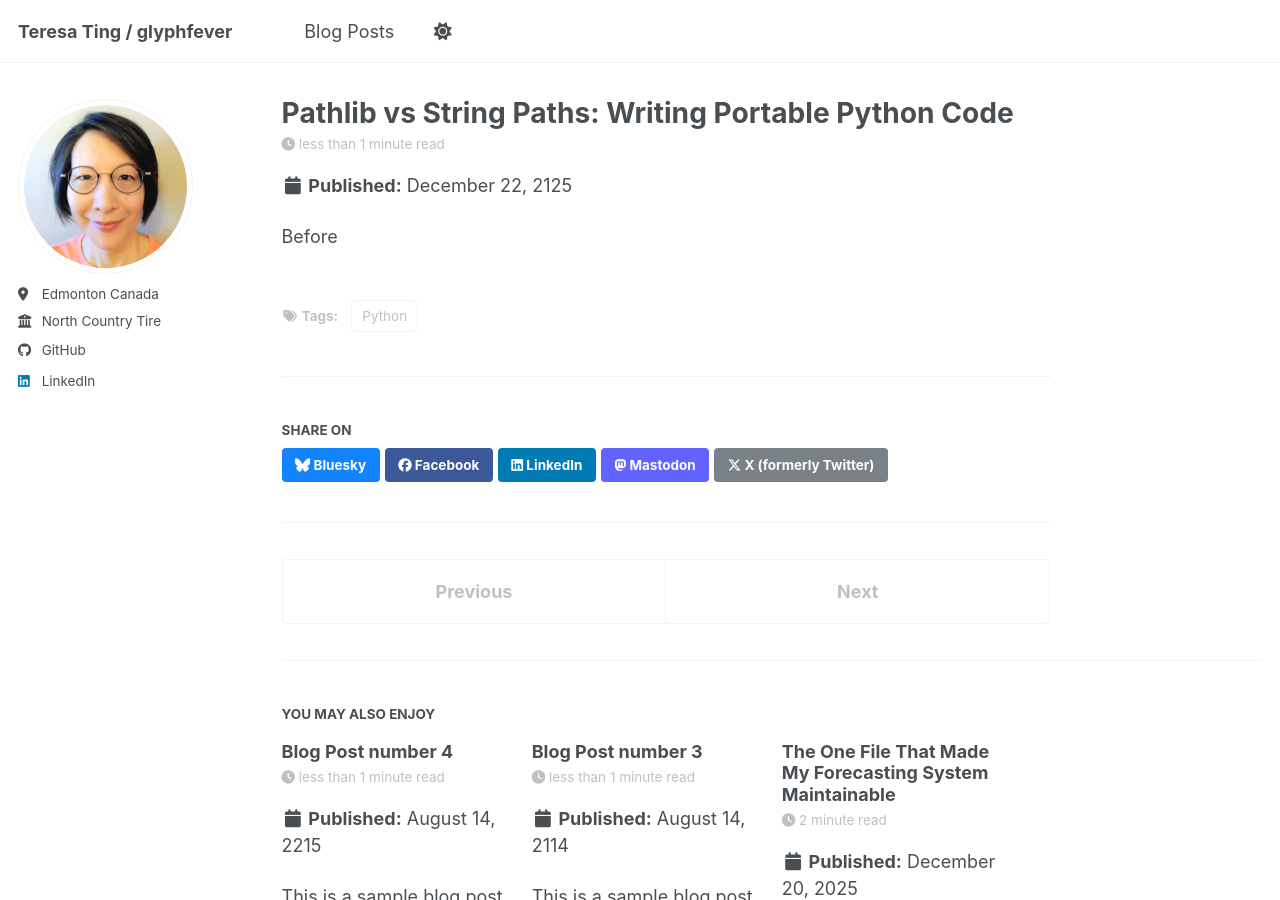
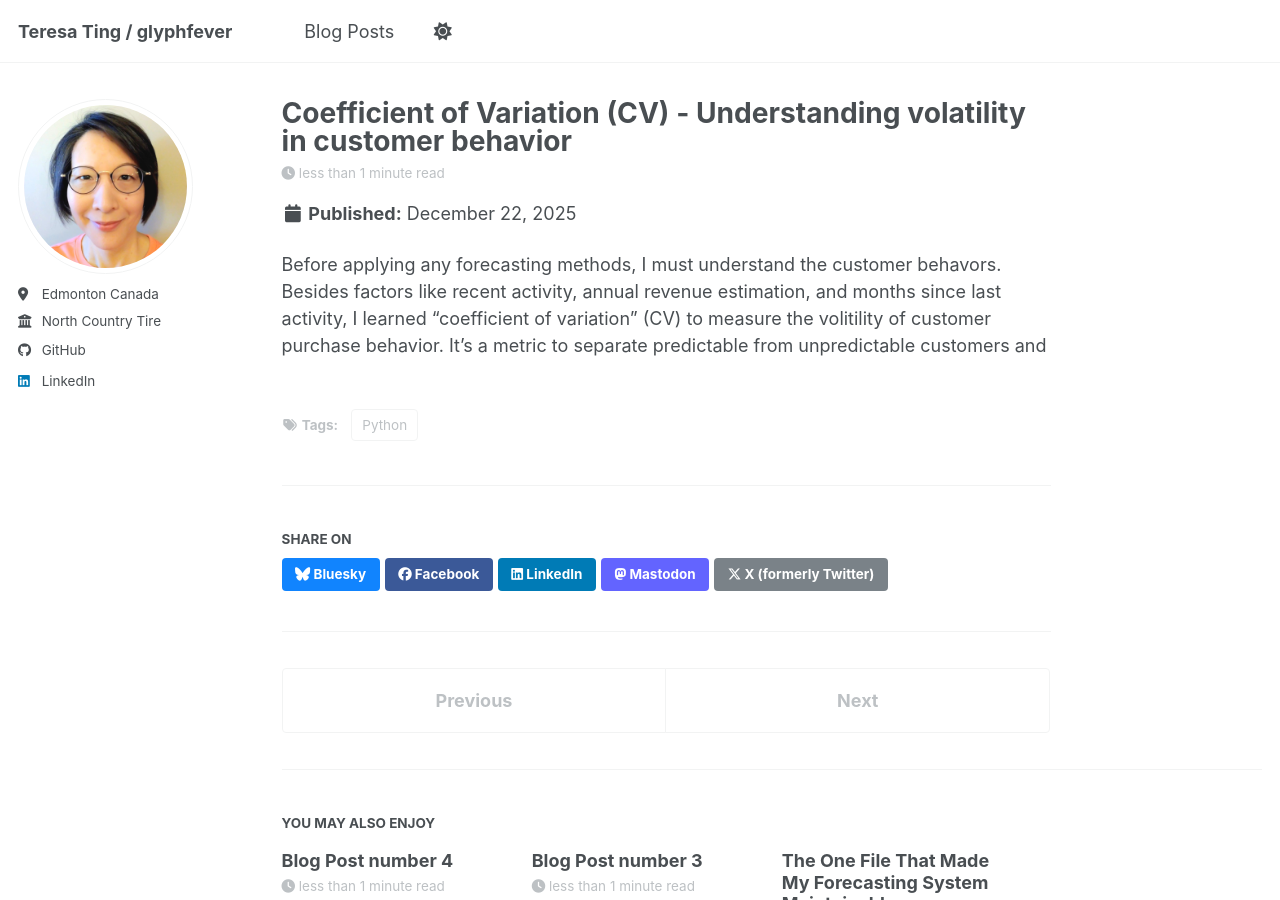
Before and after one commit to glyphfever/glyphfever.github.io, a Jekyll site: the page built from _posts/2025-12-22-blog-post-2.md, in a window 1280 px wide and 900 px high. Built offline with Jekyll 4.4.1, drawn with Linux system fonts in a browser that asks for light colours; a script bundle is joined from its source files by our own code; library files that are not in the unit come from our copies.

Commit message:
Update 2025-12-22-blog-post-2.md

```diff
--- a/_posts/2025-12-22-blog-post-2.md
+++ b/_posts/2025-12-22-blog-post-2.md
@@ -1,8 +1,8 @@
 ---
-title: 'Pathlib vs String Paths: Writing Portable Python Code'
-date: 2125-12-22
+title: 'Coefficient of Variation (CV) - Understanding volatility in customer behavior'
+date: 2025-12-22
 permalink: /posts/2025/12/blog-post-2/
 tags:
   - Python
 ---
-Before
+Before applying any forecasting methods, I must understand the customer behavors. Besides factors like recent activity, annual revenue estimation, and months since last activity, I learned "coefficient of variation" (CV) to measure the volitility of customer purchase behavior. It's a metric to separate predictable from unpredictable customers and
```
